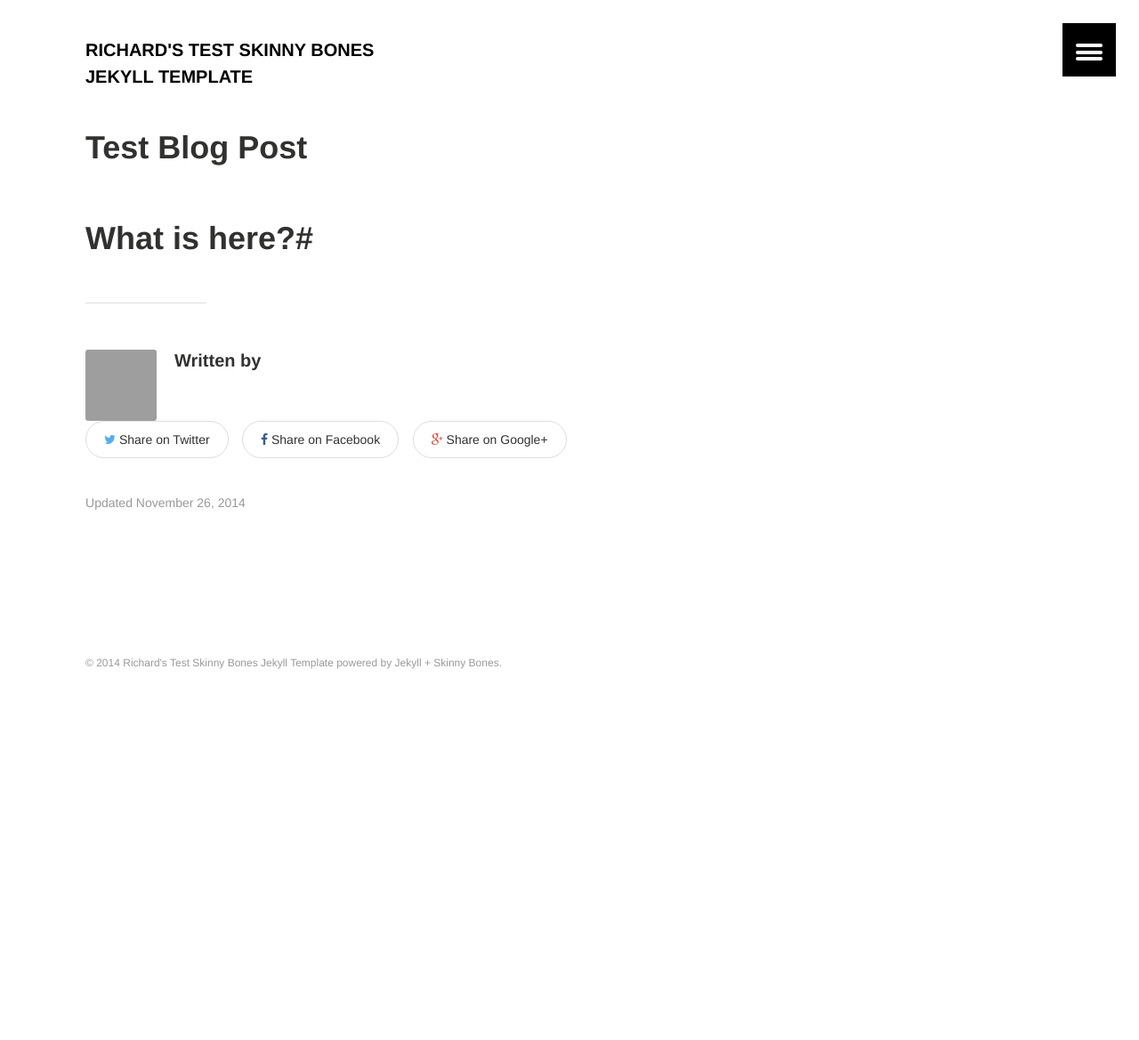
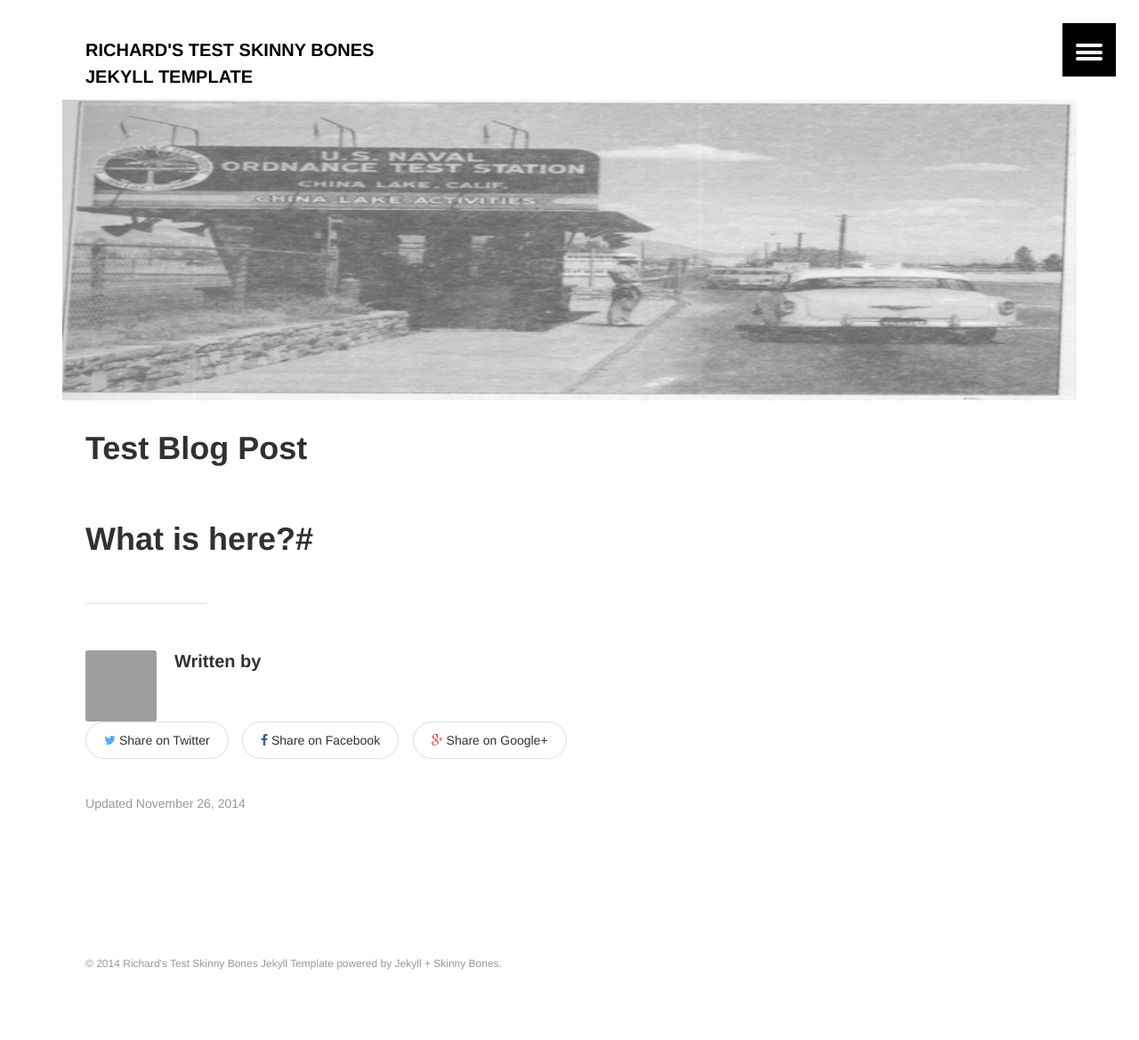
Before and after one commit to schavester/jekyll-play, a Jekyll site: the page built from _posts/2014-11-26-test-blog-post.md, in a window 1280 px wide. Shown: the whole page at 89% size. Built offline with Jekyll 4.4.1, drawn with Linux system fonts in a browser that asks for light colours; before the commit the page ends 900 px from its top, so only the background shows below that.

Commit message:
trying to get images to work in posts
added an image and let's see what happens

```diff
--- a/_posts/2014-11-26-test-blog-post.md
+++ b/_posts/2014-11-26-test-blog-post.md
@@ -6,7 +6,7 @@ categories:
 excerpt:
 tags: []
 image:
-  feature:
+  feature: feature-image-filename.jpg
   teaser:
   thumb:
 date: 2014-11-26T09:46:36-08:00
```
Also changed, not shown: images/feature-image-filename.jpg (added).
